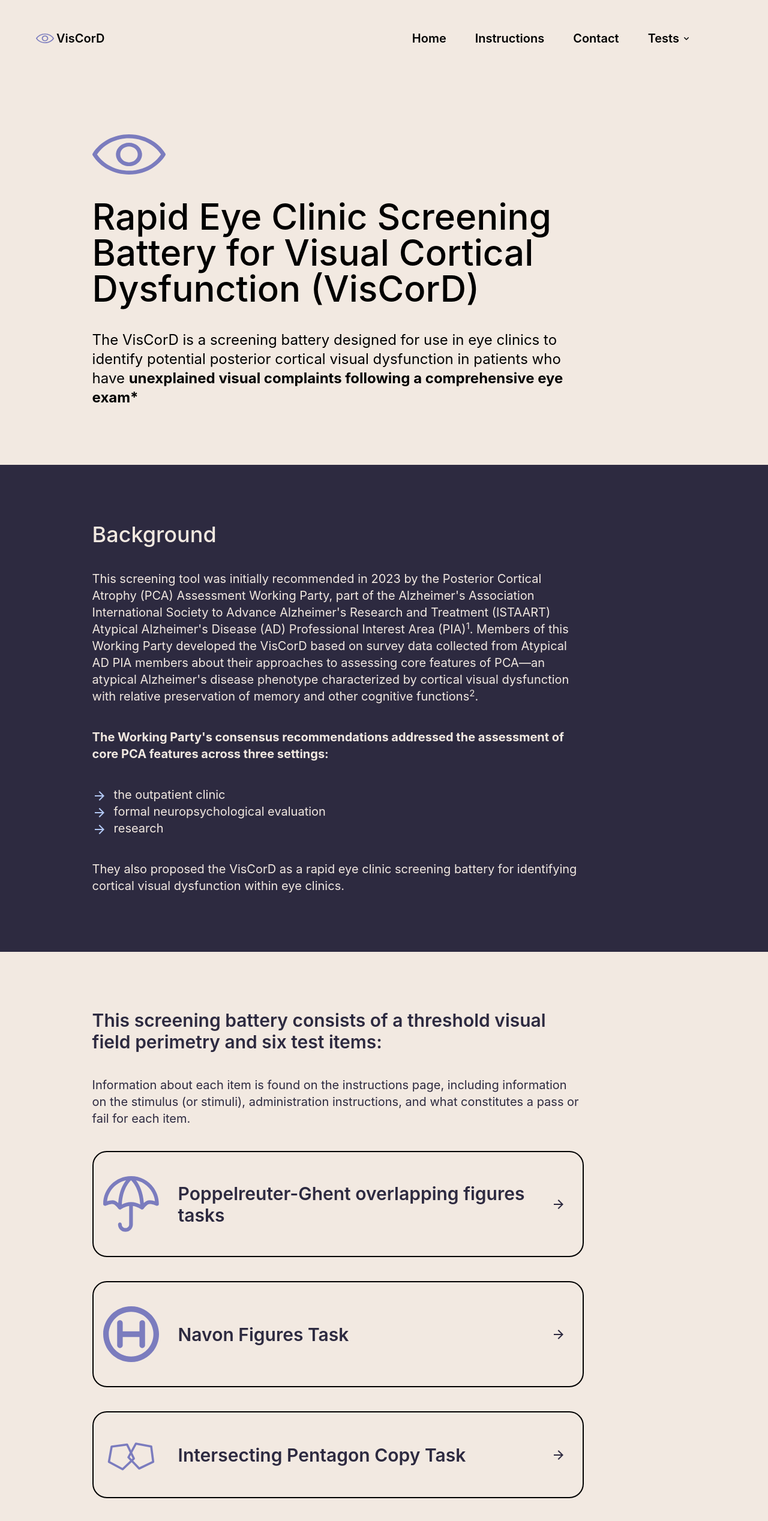
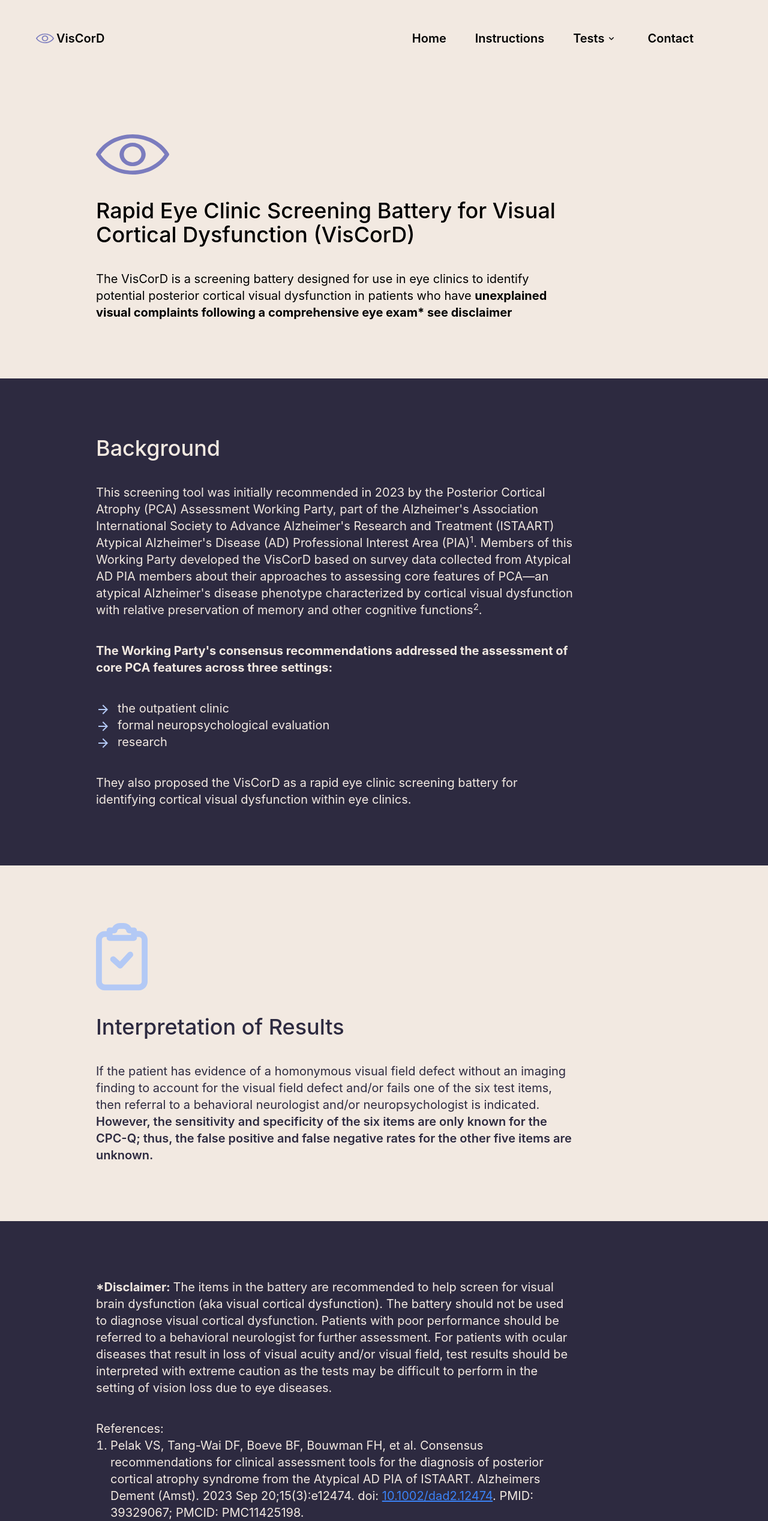
Before and after one commit to pelaklab/pca-assessment, a Next.js app: page / in a window 1280 px wide. Shown: the top 2536 px of the page at 60% size. Built offline with nearby package versions, Linux system fonts and the light colour scheme.

Commit message:
Feedback
tone down the website to look more professional
- add a tests homepage -- and have the submenu appear on-hover
- adjust the height of the Navon figures

```diff
--- a/app/assessments/navon/navon.tsx
+++ b/app/assessments/navon/navon.tsx
@@ -40,7 +40,7 @@
                 onClick={() => setIndicatorVisibility(!indicatorsVisible)}
                 style={{
                     width: '100%',
-                    height: 'auto',
+                    height: '40vh',
                 }}
                 width={400}
                 height={300}
--- a/app/assessments/page.tsx
+++ b/app/assessments/page.tsx
@@ -1,9 +1,69 @@
 "use client";
+import ArrowForwardIcon from "@mui/icons-material/ArrowForward";
+import Image from "next/image";
+
 
 export default function Drawing() {
+  const TestNavigation = ({ iconPath, text, url }: { iconPath: string; text: string, url: string }) => (
+    <div className="rounded-3xl py-10 px-4 border-black border-2 flex justify-between items-center flex-row hover:bg-sunny group"
+      onClick={() => window.location.href = url}
+    >
+      <div className="flex justify-start items-center flex-row space-x-8">
+        <Image src={iconPath} alt="" width={93} height={93} />
+        <p className="font-semibold md:text-3xl text-xl mx-4">{text}</p>
+      </div>
+      <ArrowForwardIcon style={{ marginRight: '0.75rem' }} className="text-indigo text-5xl" />
+    </div>
+  );
   return (
-    <main className="flex flex-col items-center justify-between p-24">
-      <p>Full assessment flow</p>
+    <main className="bg-ivory grid grid-cols-8">
+      <div className="md:col-start-2 md:col-span-5 col-span-6 col-start-2">
+        <div className=" text-indigo py-24 space-y-10 text-xl">
+        <span className="text-4xl font-medium text-left">
+            VisCorD Assessment
+          </span>
+          <p>
+            This screening battery consists of a threshold visual
+            field perimetry and six test items. Information about each item is found on the instructions page,
+            including information on the stimulus (or stimuli),
+            administration instructions, and what constitutes a pass or fail for each item.
+          </p>
+          <p>
+            While the battery itself has not been validated, the CPC-Q item has been validated for
+            screening for posterior cortical visual dysfunction (see the instruction page for references).
+            The other five items were arrived at through expert consensus by the PCA Assessment Working Party.
+            <span className="font-semibold"> It is recommended that visual field perimetry and at least two
+              additional items from the VisCorD are
+              performed for screening. </span>
+          </p>
+
+          <TestNavigation iconPath="/icons/umbrella.svg"
+            text="Poppelreuter-Ghent overlapping figures tasks"
+            url="/assessments/poppelreuter-ghent"
+          />
+          <TestNavigation iconPath="/icons/navon.svg"
+            text="Navon Figures Task"
+            url="/assessments/navon"
+          />
+          <TestNavigation
+            iconPath="/icons/pentagons.svg"
+            text="Intersecting Pentagon Copy Task"
+            url="/assessments/pentagons" />
+          <TestNavigation iconPath="/icons/paragraph.svg"
+            text="Paragraph Reading Task"
+            url="/assessments/reading" />
+          <TestNavigation
+            iconPath="/icons/visual_crowding.svg"
+            text="Visual Crowding Task"
+            url="/assessments/crowding" />
+          <TestNavigation
+            iconPath="/icons/cpcq.svg"
+            text="Colorado Posterior Cortical Questionnaire (CPC-Q)"
+            url="/assessments/questionnaire"
+          />
+        </div>
+
+      </div>
     </main>
   );
 }
--- a/app/components/Header.tsx
+++ b/app/components/Header.tsx
@@ -12,10 +12,11 @@
     const Links = [
         { name: 'Home', link: '/', submenu: [] },
         { name: 'Instructions', link: '/instructions', submenu: [] },
+        { name: 'Tests', link: '/assessments', submenu: assessments },
         { name: 'Contact', link: '/contact', submenu: [] },
-        { name: 'Tests', link: '/all', submenu: assessments },
     ]
     const [open, setOpen] = useState(false)
+    const menuRef = React.useRef<HTMLDivElement>(null)
     const [submenuOpen, setSubmenuOpen] = useState<number | null>(null)
 
     const isHeaderVisible = useAtomValue(headerVisible);
@@ -26,9 +27,23 @@
         }
     };
 
+    const handleClickOutside = (event: MouseEvent) => {
+        if (menuRef.current && !menuRef.current.contains(event.target as Node)) {
+            setSubmenuOpen(null)
+        }
+    }
+
+    React.useEffect(() => {
+        document.addEventListener('mousedown', handleClickOutside)
+        return () => {
+            document.removeEventListener('mousedown', handleClickOutside)
+        }
+    }, [])
+
+
     return (
         isHeaderVisible && (
-            <div className='w-full left-0 z-10 bg-ivory px-5'> {/* Setting z-index for mobile view */}
+            <div className='w-full left-0 z-10 bg-ivory px-5' ref={menuRef}> {/* Setting z-index for mobile view */}
                 <div className='md:px-10 py-4 px-7 md:flex justify-between items-center bg-ivory'
                 >
                     <a href="/">
@@ -52,7 +67,9 @@
                             Links.map((link, index) => {
                                 return (
                                     <li className='relative my-7 md:my-0 md:ml-12' key={index}>
-                                        <a href={link.link} onClick={(event) => handleSubmenuToggle(index, link.submenu.length > 0, event)}>
+                                        <a href={link.link}
+                                            onMouseEnter={(event) => handleSubmenuToggle(index, link.submenu.length > 0, event)}
+                                        >
                                             <div className="flex flex-row items-center md:justify-between">
                                                 <span className="hover:underline text-xl font-semibold" >{link.name} </span>
                                                 {link.submenu.length > 0 && (
@@ -65,8 +82,7 @@
                                             <ul className='absolute left-0 mt-2 mr-2 bg-ivory border border-black rounded-2xl divide-y divide-black overflow-hidden'>
                                                 {link.submenu.map((item, subIndex) => (
                                                     <li key={subIndex}
-                                                        className='py-2 md:px-4 px-2 min-w-40 hover:bg-sunny last-of-type:text-ivory last-of-type:bg-indigo \
-                                                        last-of-type:hover:bg-forget-me-not-purple'>
+                                                        className='py-2 md:px-4 px-2 min-w-40 hover:bg-sunny'>
                                                         <a href={item.path.toLowerCase()}>{item.name}</a>
                                                     </li>
                                                 ))}
--- a/app/constants.ts
+++ b/app/constants.ts
@@ -12,5 +12,4 @@
     { 'name': 'Reading', 'path': '/assessments/reading' },
     { 'name': 'Crowding', 'path': '/assessments/crowding' },
     { 'name': 'CPC Questionnaire', 'path': '/assessments/questionnaire' },
-    { 'name': 'ALL', 'path': '/assessments/all' },
 ]
--- a/app/contact/page.tsx
+++ b/app/contact/page.tsx
@@ -2,10 +2,12 @@
 export default function Contact() {
 
   return (
-    <main className="h-screen w-full bg-ivory">
-      <div className="pl-[12%] pr-[24%] py-10 space-y-6 bg-ivory">
-        <Image src="/icons/team.svg" alt="" width={93} height={93} />
-        <h1 className="md:text-6xl text-2xl font-medium text-left">About Us</h1>
+    <main className="h-screen w-full bg-ivory grid grid-cols-8 text-xl">
+      <div className="md:col-start-2 md:col-span-5 col-span-6 col-start-2 bg-ivory space-y-6">
+        <div className="pt-10">
+          <Image src="/icons/team.svg" alt="" width={93} height={93} className="mb-10"/>
+          <h1 className="md:text-4xl text-2xl font-medium text-left">About Us</h1>
+        </div>
         <p>Our website functions as an <span className="font-semibold">
           initial clinical screening tool</span> to assess the
           visual processing and spatial recognition skills of patients, to
@@ -25,16 +27,16 @@
         </p>
       </div>
 
-      <div className="pl-[12%] pr-[24%]  space-y-6 bg-ivory pb-10">
-        <h1 className="md:text-6xl text-2xl font-medium text-left">Contact Information</h1>
+      <div className="md:col-start-2 md:col-span-5 col-span-6 col-start-2 bg-ivory pb-24 space-y-6">
+        <h1 className="md:text-4xl text-2xl font-medium text-left">Contact Information</h1>
         <div>
-          <p>Lily Noteboom - Neurology Clinical Research Assistant |
-            <a href="mailto:lily.noteboom@cuanschutz.edu"
+          <p> Colorado Posterior Cortical Atrophy Research |
+            <a href="mailto:COPCA@CUAnschutz.edu "
               className="text-forget-me-not-purple"
 
             > email</a>
           </p>
-          <p>Katie Li - Web Contractor |
+          <p>Katie Li - Website creator |
             <a href="mailto:katie.li@cuanschutz.edu"
               className="text-forget-me-not-purple"
             > email </a>
--- a/app/instructions/page.tsx
+++ b/app/instructions/page.tsx
@@ -3,16 +3,17 @@
 
 const InstructionsPage: React.FC = () => {
     return (
-        <main className="flex h-full w-full flex-col items-start justify-between bg-ivory text-xl">
-            <div className="pl-[12%] pr-[24%] pb-6 py-10">
-                <Image src="/icons/scroll.svg" alt="" width={122} height={67} className="mb-10" />
-                <h1 className="text-6xl font-medium text-left">VisCorD Instructions</h1>
+        <main className="h-full w-full bg-ivory text-xl grid grid-cols-8">
+            <div className="md:col-start-2 md:col-span-5 col-span-6 col-start-2 space-y-6">
+                <div className="pt-10 pb-4">
+                    <Image src="/icons/scroll.svg" alt="" width={90} height={96} className="mb-10" />
+                    <h1 className="text-4xl font-medium text-left">VisCorD Instructions</h1>
                 </div>
 
-            <div className="pl-[12%] pr-[24%] pb-10 py-10 space-y-6">
+                <div className="pb-10 space-y-6">
                     <p>
                         <span className="font-semibold">It is recommended that visual field perimetry and at least two additional items from the VisCorD are performed for screening.
-                    </span> If a patient fails has a homonymous
+                        </span> If a patient has a homonymous
                         visual field defect without an imaging finding to account for the visual field defect
                         and fails one of the six items on the VisCorD, then referral to a behavioral neurologist
                         and/or neuropsychologist is indicated.
@@ -27,7 +28,7 @@
                     </p>
                 </div>
 
-            <div className="pl-[12%] pr-[24%] pb-10 py-10 space-y-6 text-base">
+                <div className="pb-10 py-10 text-base">
 
 
                     {/* Instructions table */}
@@ -278,7 +279,7 @@
 
                 </div>
 
-            <div className="mt-4 pl-[12%] pr-[24%] pb-10">
+                <div className="mt-4 pb-10">
                     <h2 className="text-md"><strong>References:</strong></h2>
                     <ol className="list-decimal list-inside space-y-2 text-sm">
                         <li>
@@ -329,6 +330,7 @@
                         </li>
                     </ol>
                 </div>
+            </div>
         </main >
     );
 };
--- a/app/page.tsx
+++ b/app/page.tsx
@@ -4,36 +4,26 @@
 import ArrowForwardIcon from "@mui/icons-material/ArrowForward";
 
 export default function Home() {
-  const TestNavigation = ({ iconPath, text, url }: { iconPath: string; text: string, url: string }) => (
-    <div className="rounded-3xl py-10 px-4 border-black border-2 flex justify-between items-center flex-row hover:bg-sunny group"
-      onClick={() => window.location.href = url}
-    >
-      <div className="flex justify-start items-center flex-row space-x-8">
-        <Image src={iconPath} alt="" width={93} height={93} />
-        <p className="font-semibold md:text-3xl text-xl mx-4">{text}</p>
-      </div>
-      <ArrowForwardIcon style={{ marginRight: '0.75rem' }} className="text-indigo text-5xl" />
-    </div>
-  );
-
   return (
     <Provider>
-      <main className="flex flex-col items-center justify-between">
-        <div className="w-full">
-          <div className="bg-ivory pl-[12%] pr-[24%] py-24">
+      <main className="w-full text-xl">
+        <div className="bg-ivory grid grid-cols-8">
+          <div className="py-24 md:col-start-2 md:col-span-5 col-span-6 col-start-2">
             <Image src="/icon.svg" alt="VisCorD logo" width={122} height={67} className="mb-10" />
-            <h1 className="lg:text-6xl md:text-4xl text-2xl font-medium text-left pb-10">Rapid Eye Clinic Screening Battery for Visual Cortical Dysfunction (VisCorD) </h1>
+            <h1 className="md:text-4xl text-2xl font-medium text-left pb-10">Rapid Eye Clinic Screening Battery for Visual Cortical Dysfunction (VisCorD) </h1>
 
-            <p className="text-2xl font-normal">The VisCorD is a screening battery designed for
+            <p> The VisCorD is a screening battery designed for
               use in eye clinics to identify potential posterior cortical visual dysfunction
               in patients who have <strong>
-                unexplained visual complaints following a comprehensive eye exam*
+                unexplained visual complaints following a comprehensive eye exam* see disclaimer
               </strong>
             </p>
           </div>
+        </div>
 
-          <div className="bg-indigo text-ivory pl-[12%] pr-[24%] py-24 space-y-10 text-xl">
-            <h2 className="text-4xl font-medium">Background</h2>
+        <div className="bg-indigo grid grid-cols-8">
+          <div className=" text-ivory md:col-start-2 md:col-span-5 col-span-6 col-start-2 py-24 space-y-10">
+            <h2 className="md:text-4xl text-2xl font-medium">Background</h2>
             <p>
               This screening tool was initially recommended in 2023 by the Posterior Cortical Atrophy (PCA)
               Assessment Working Party, part of the Alzheimer&apos;s Association International Society to Advance Alzheimer&apos;s
@@ -66,59 +56,13 @@
               identifying cortical visual dysfunction within eye clinics.
             </p>
           </div>
-
-          <div className="bg-ivory text-indigo pl-[12%] pr-[24%] py-24 space-y-10 text-xl">
-            <span className="font-semibold text-3xl">
-              This screening battery consists of a threshold visual
-              field perimetry and six test items:
-            </span>
-
-            <p>
-              Information about each item is found on the instructions page,
-              including information on the stimulus (or stimuli),
-              administration instructions, and what constitutes a pass or fail for each item.
-            </p>
-            <TestNavigation iconPath="/icons/umbrella.svg"
-              text="Poppelreuter-Ghent overlapping figures tasks"
-              url="/assessments/poppelreuter-ghent"
-            />
-            <TestNavigation iconPath="/icons/navon.svg"
-              text="Navon Figures Task"
-              url="/assessments/navon"
-            />
-            <TestNavigation
-              iconPath="/icons/pentagons.svg"
-              text="Intersecting Pentagon Copy Task"
-              url="/assessments/pentagons" />
-            <TestNavigation iconPath="/icons/paragraph.svg"
-              text="Paragraph Reading Task"
-              url="/assessments/reading" />
-            <TestNavigation
-              iconPath="/icons/visual_crowding.svg"
-              text="Visual Crowding Task"
-              url="/assessments/crowding" />
-            <TestNavigation
-              iconPath="/icons/cpcq.svg"
-              text="Colorado Posterior Cortical Questionnaire (CPC-Q)"
-              url="/assessments/questionnaire"
-            />
+        </div>
 
 
-            <p className="pt-8">
-              While the battery itself has not been validated, the CPC-Q item has been validated for
-              screening for posterior cortical visual dysfunction (see the instruction page for references).
-              The other five items were arrived at through expert consensus by the PCA Assessment Working Party.
-              <span className="font-semibold"> It is recommended that visual field perimetry and at least two
-                additional items from the VisCorD are
-                performed for screening. </span>
-            </p>
-
-          </div>
-
-
-          <div className="space-y-10 text-ivory bg-indigo pl-[12%] pr-[24%] text-xl py-24">
+        <div className="bg-ivory grid grid-cols-8">
+          <div className="space-y-10 text-indigo bg-ivory md:col-start-2 md:col-span-5 col-span-6 col-start-2 py-24">
             <Image src="/icons/clipboard.svg" alt="" width={86} height={112} className="mb-10" />
-            <h2 className="text-4xl font-medium">Interpretation of Results</h2>
+            <h2 className="md:text-4xl text-2xl font-medium">Interpretation of Results</h2>
 
             <p>
               If the patient has evidence of a homonymous visual field defect without an imaging
@@ -129,9 +73,10 @@
             </p>
 
           </div>
+        </div>
 
-
-          <div className="space-y-10 bg-ivory pl-[12%] pr-[24%] py-24">
+        <div className="bg-indigo grid grid-cols-8">
+          <div className="space-y-10 bg-indigo text-ivory md:col-start-2 md:col-span-5 col-span-6 col-start-2 py-24">
             <div><strong>*Disclaimer: </strong>
               The items in the battery are recommended to help screen for visual brain dysfunction
               (aka visual cortical dysfunction). The battery should not be used to diagnose visual cortical dysfunction.
```
Lines whose indentation alone changed are shown as unchanged.
